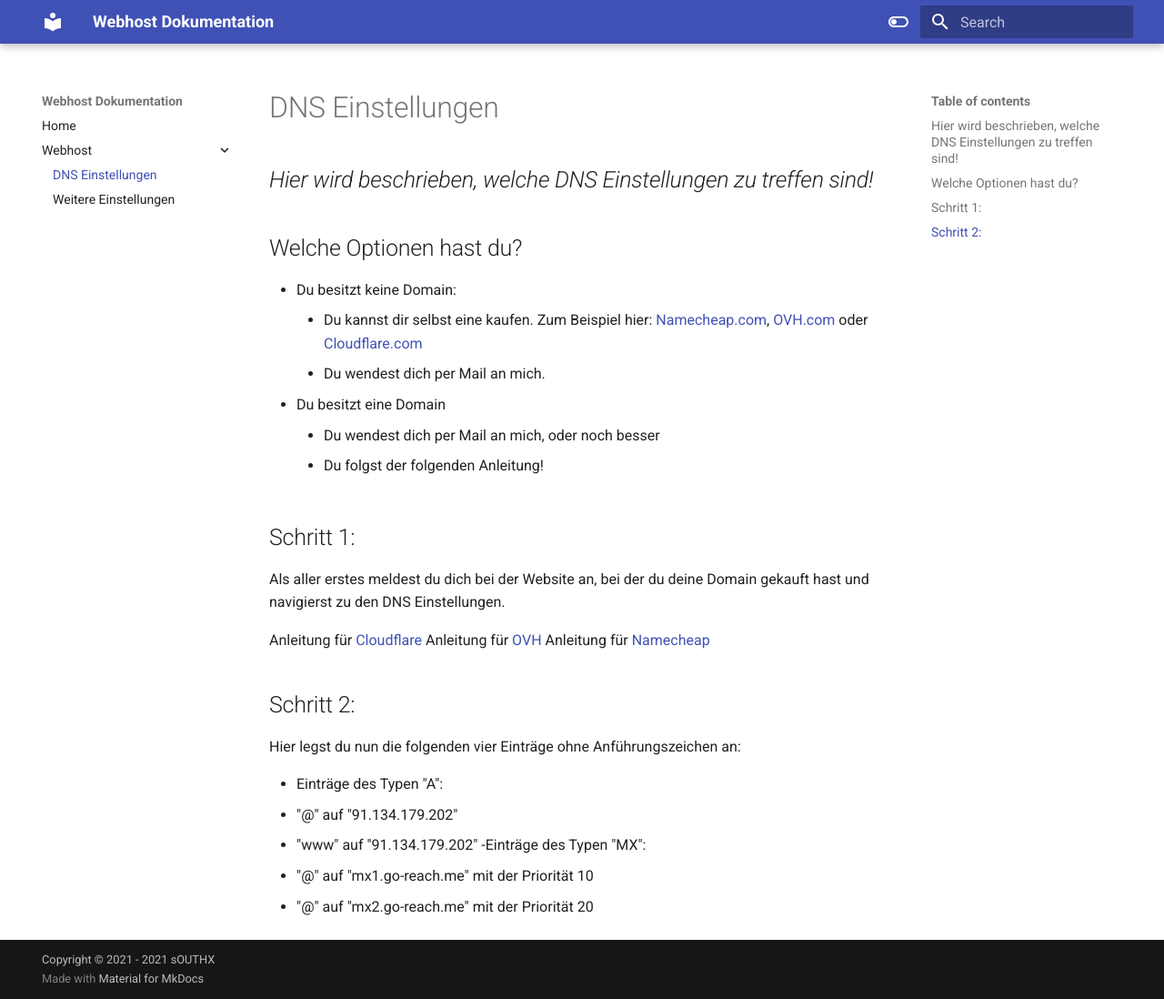
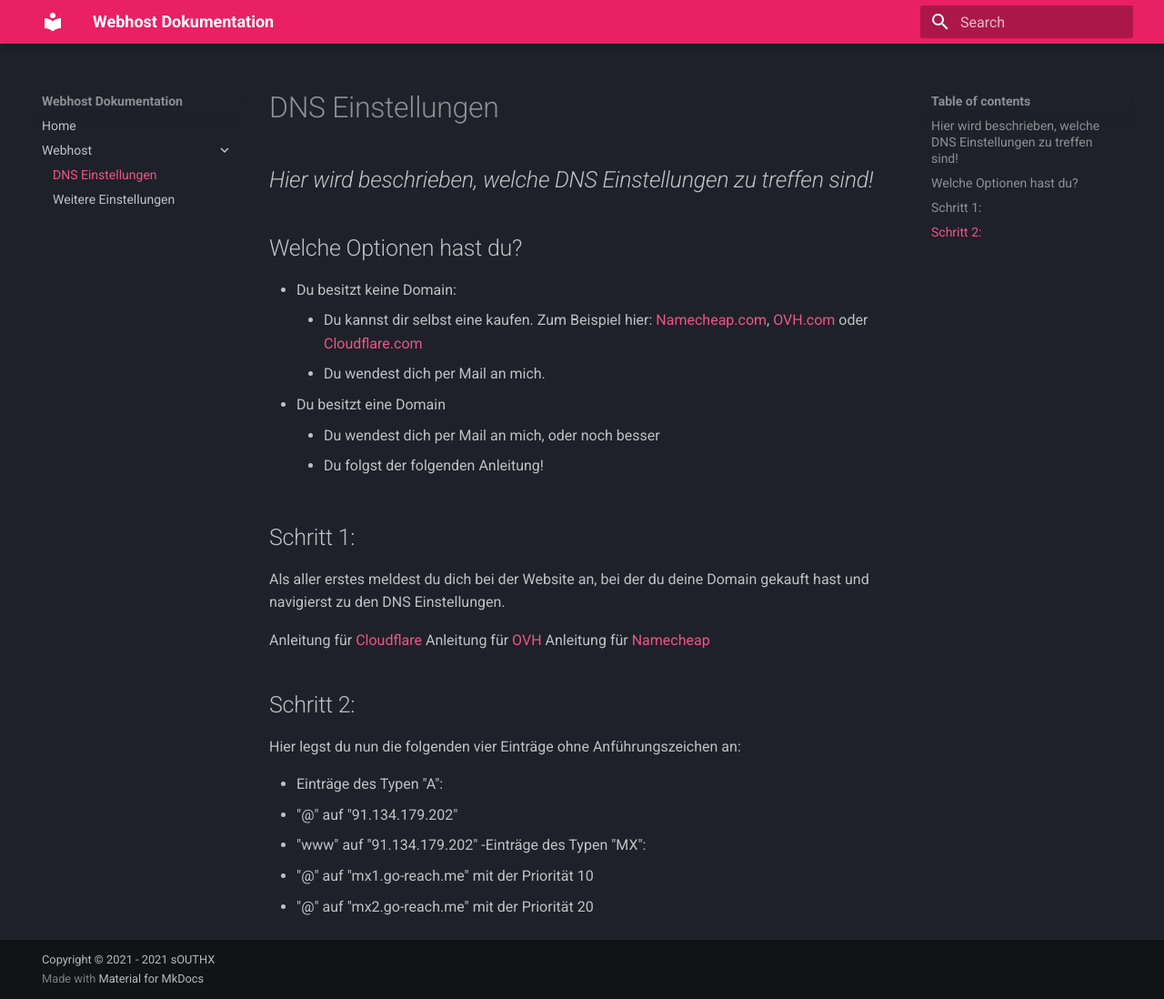
Before and after one commit to sOUTHX1337/docs, an MkDocs documentation site: the page built from docs/webhost/dns.md, in a window 1280 px wide and 1098 px high. Shown: the whole window at 91% size. Built offline with MkDocs 1.6.1 and Material for MkDocs 9.7.7, drawn with Linux system fonts in a browser that asks for light colours.

Commit message:
Update mkdocs.yml

```diff
--- a/mkdocs.yml
+++ b/mkdocs.yml
@@ -8,24 +8,9 @@
 theme:
   name: material
   palette:
-
-    # Light mode
-    - media: "(prefers-color-scheme: light)"
-      scheme: default
-      primary: indigo
-      accent: indigo
-      toggle:
-        icon: material/toggle-switch-off-outline
-        name: Switch to dark mode
-
-    # Dark mode
-    - media: "(prefers-color-scheme: dark)"
-      scheme: slate
-      primary: blue
-      accent: blue
-      toggle:
-        icon: material/toggle-switch
-        name: Switch to light mode
+    primary: pink
+    accent: teal
+    scheme: slate
 
 
 nav:
```
